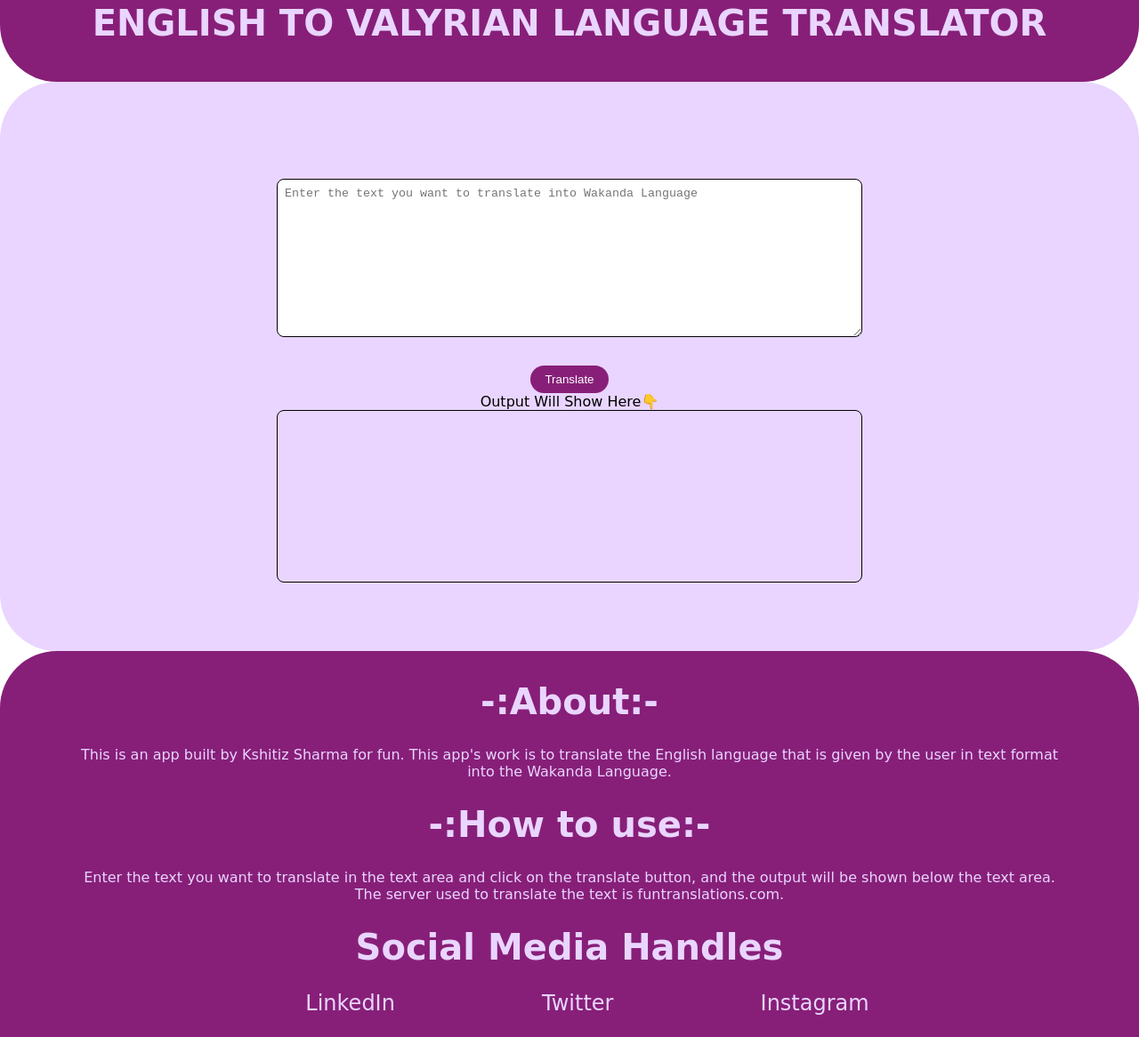
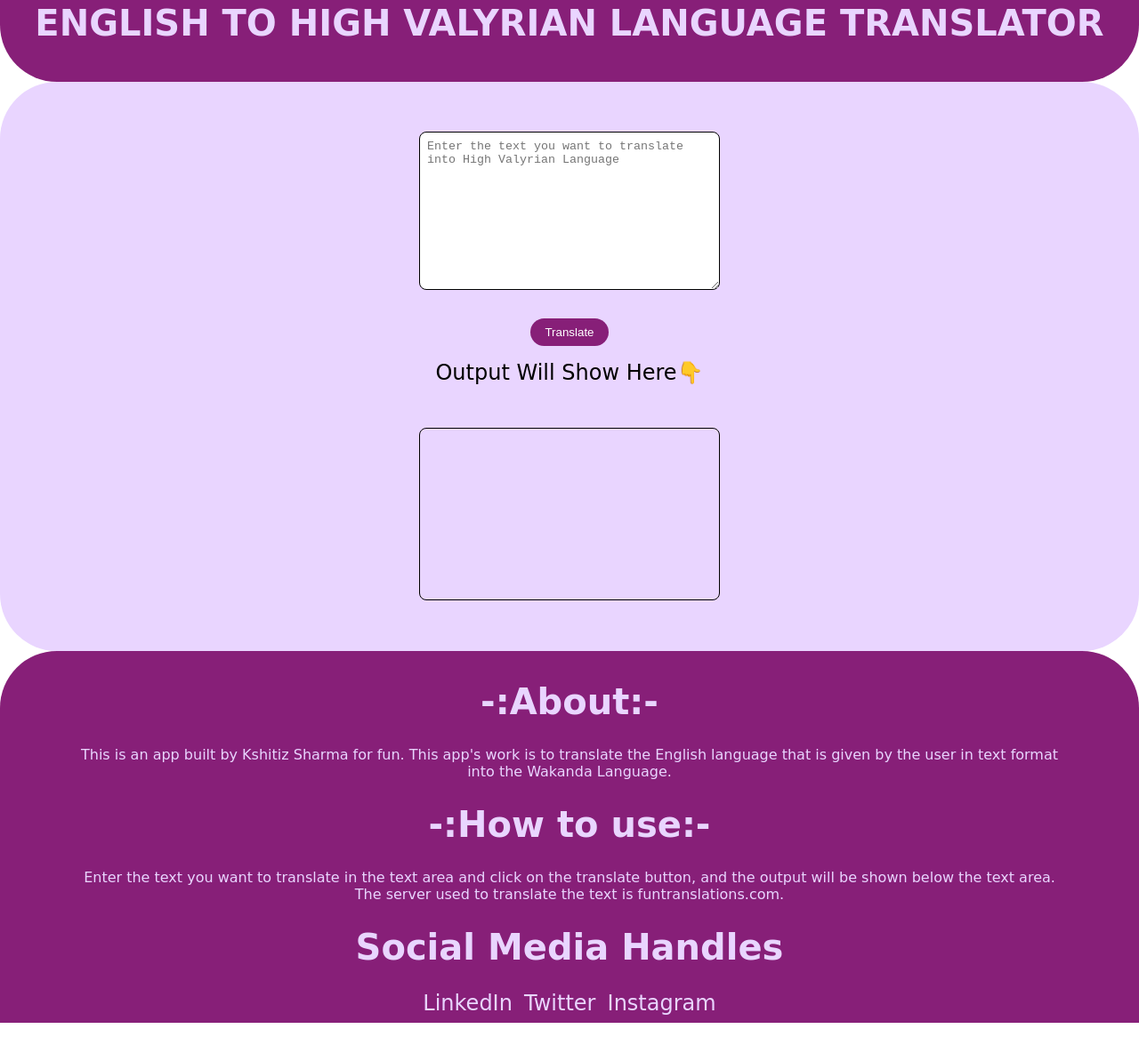
Before and after one commit to Naughtdefender/NeoG-Camp-Valkyrie-Speak, a plain HTML site: page index.html in a window 1280 px wide. Shown: the part 40-1206 px from the top of the page at 89% size. Drawn offline with Linux system fonts and the light colour scheme; a web font is replaced by a local one.

Commit message:
changed wakandan to high valyrian

```diff
--- a/index.html
+++ b/index.html
@@ -7,17 +7,26 @@
     <link href="styles.css" rel="stylesheet" />
   </head>
   <body>
+
+<!-- Header -->
+
     <header>
       <div class="container">
-        <h1>ENGLISH TO VALYRIAN LANGUAGE TRANSLATOR</h1>
+        <h1>ENGLISH TO HIGH VALYRIAN LANGUAGE TRANSLATOR</h1>
       </div>
     </header>
+
+<!-- Textarea -->
+
     <section class="section">
       <textarea
         id="text-input"
-        placeholder="Enter the text you want to translate into Wakanda Language"
+        placeholder="Enter the text you want to translate into High Valyrian Language"
       ></textarea>
       <div>
+
+<!-- Button -->
+
         <button id="btn-translate">Translate</button>
       </div>
       <div class="output-text">Output Will Show Here👇</div>
--- a/styles.css
+++ b/styles.css
@@ -13,7 +13,7 @@ body {
 /* Textbox */
 
 textarea {
-  width: 40rem;
+  width: 20rem;
   height: 10rem;
   border-radius: 0.5rem;
   border: 1px solid #000000;
@@ -60,20 +60,22 @@ button {
 }
 
 /* Button */
-button .btn-translate {
+.btn-translate {
   padding-bottom: 1rem;
-  margin: 0 auto;
+  font-size: 2rem;
 }
 /* output */
 #output {
-  width: 39rem;
+  width: 19rem;
   height: 10rem;
   border-radius: 0.5rem;
   border: 1px solid #000000;
   padding: 1rem;
-  margin: 0 auto; /* Updated to use 'auto' for left and right margins */
+  margin: 2rem auto; /* Updated to use 'auto' for left and right margins */
 }
 .output-text {
+  padding: 1rem;
+  font-size: 1.5rem;
   text-align: center;
 }
 
@@ -94,9 +96,10 @@ footer {
 /* link*/
 .link {
   text-decoration: none;
-  padding: 1rem 5rem;
+  padding: 1rem 0.25rem;
   font-size: 1.5rem;
   -webkit-text-fill-color: var(--mid-color);
+  margin-right: auto;
 }
 
 .list-non-bullet {
@@ -106,3 +109,8 @@ footer {
 .list-item-inline {
   display: inline;
 }
+
+ul{
+  padding: 0;
+  margin: 0;
+}
```
